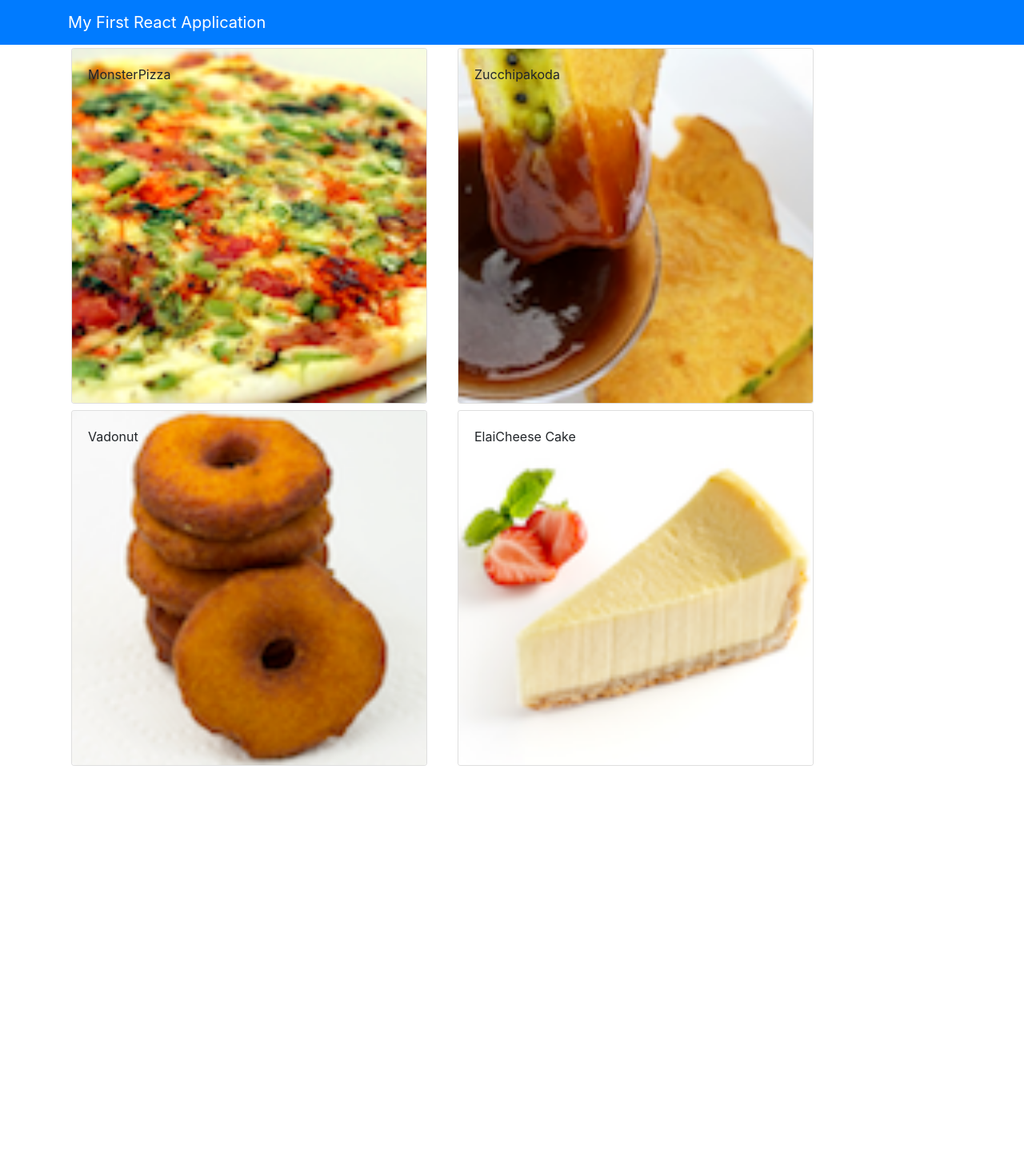
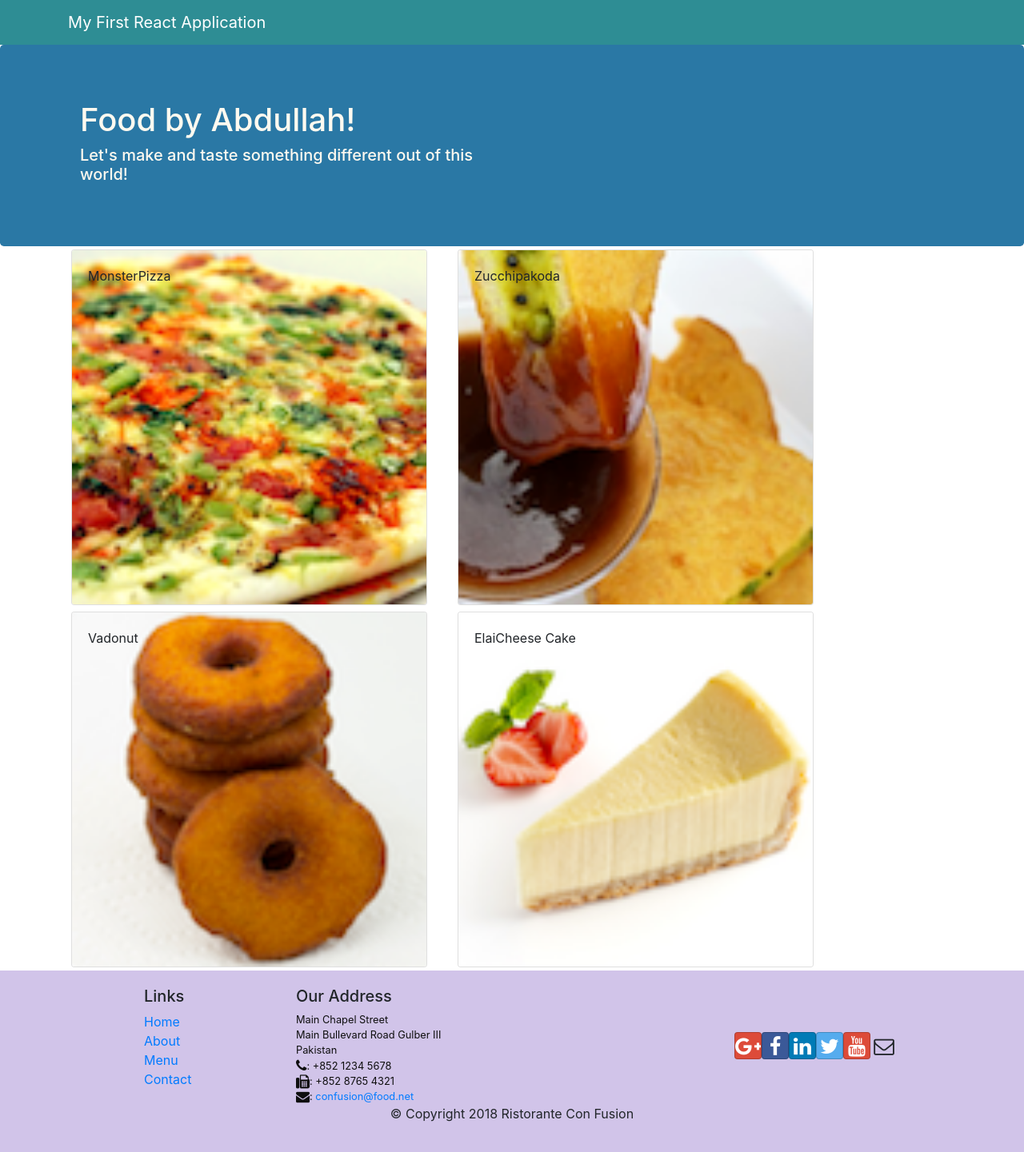
Before and after one commit to mabdullahadeel/react-cookup, a React (Create React App) app: page / in a window 1280 px wide. Shown: the whole page at 80% size. Before the commit the page ends 962 px from the top, so only its background shows below. Built offline with nearby package versions, Linux system fonts and the light colour scheme.

Commit message:
Header & Footer added via separate respective Components

```diff
--- a/package.json
+++ b/package.json
@@ -7,6 +7,8 @@
     "@testing-library/react": "^9.5.0",
     "@testing-library/user-event": "^7.2.1",
     "bootstrap": "^4.5.0",
+    "bootstrap-social": "^5.1.1",
+    "font-awesome": "^4.7.0",
     "react": "^16.13.1",
     "react-dom": "^16.13.1",
     "react-popper": "^2.2.3",
--- a/src/App.css
+++ b/src/App.css
@@ -0,0 +1,33 @@
+.row-header{
+    margin:0px auto;
+    padding:0px auto;
+}
+
+.row-content {
+    margin:0px auto;
+    padding: 50px 0px 50px 0px;
+    border-bottom: 1px ridge;
+    min-height:400px;
+}
+
+.footer{
+    background-color: #D1C4E9;
+    margin:0px auto;
+    padding: 20px 0px 20px 0px;
+}
+.jumbotron {
+    padding:70px 30px 70px 30px;
+    margin:0px auto;
+    background: #2a78a5 ;
+    color:floralwhite;
+}
+
+address{
+    font-size:80%;
+    margin:0px;
+    color:#0f0f0f;
+}
+
+.navbar-dark {
+    background-color: #2e8d94;
+}
--- /dev/null
+++ b/src/components/FooterComponent.js
@@ -0,0 +1,51 @@
+import React from 'react';
+
+
+// Using ES6 sytaxt for the function
+const Footer = (props) => {
+    return (
+        <div className="footer">
+            <div className="container">
+                <div className="row justify-content-center">
+                    <div className="col-4 offset-1 col-sm-2">
+                        <h5>Links</h5>
+                        <ul className="list-unstyled">
+                            <li><a href="#">Home</a></li>
+                            <li><a href="#">About</a></li>
+                            <li><a href="#">Menu</a></li>
+                            <li><a href="contactus.html">Contact</a></li>
+                        </ul>
+                    </div>
+                    <div className="col-7 col-sm-5">
+                        <h5>Our Address</h5>
+                        <address>
+                            Main Chapel Street<br />
+		                    Main Bullevard Road Gulber III<br />
+		                    Pakistan<br />
+                            <i className="fa fa-phone fa-lg"></i>: +852 1234 5678<br />
+                            <i className="fa fa-fax fa-lg"></i>: +852 8765 4321<br />
+                            <i className="fa fa-envelope fa-lg"></i>: <a href="mailto:confusion@food.net">
+                                confusion@food.net</a>
+                        </address>
+                    </div>
+                    <div className="col-12 col-sm-4 align-self-center">
+                        <div className="text-center">
+                            <a className="btn btn-social-icon btn-google" href="http://google.com/+"><i className="fa fa-google-plus"></i></a>
+                            <a className="btn btn-social-icon btn-facebook" href="http://www.facebook.com/profile.php?id="><i className="fa fa-facebook"></i></a>
+                            <a className="btn btn-social-icon btn-linkedin" href="http://www.linkedin.com/in/"><i className="fa fa-linkedin"></i></a>
+                            <a className="btn btn-social-icon btn-twitter" href="http://twitter.com/"><i className="fa fa-twitter"></i></a>
+                            <a className="btn btn-social-icon btn-google" href="http://youtube.com/"><i className="fa fa-youtube"></i></a>
+                            <a className="btn btn-social-icon" href="mailto:"><i className="fa fa-envelope-o"></i></a>
+                        </div>
+                    </div>
+                </div>
+                <div className="row justify-content-center">
+                    <div className="col-auto">
+                        <p>© Copyright 2018 Ristorante Con Fusion</p>
+                    </div>
+                </div>
+            </div>
+        </div>
+    )
+};
+export default Footer;
--- /dev/null
+++ b/src/components/HeaderComponent.js
@@ -0,0 +1,31 @@
+import React, { Component } from 'react';
+// importing react based components from bootstrap that are already made for reuse
+import { Navbar, NavbarBrand, Jumbotron } from 'reactstrap';
+
+class Header extends Component {
+    render() {
+        return (
+            <React.Fragment>
+                {/* Adding the Navbar from the reactstrap based Bootstrap */}
+                < Navbar dark >
+                    <div className="container">
+                        <NavbarBrand href="/">My First React Application</NavbarBrand>
+                    </div>
+                </Navbar >
+
+                <Jumbotron>
+                    <div className='container'>
+                        <div className='row row-header'>
+                            <div className="col-12 col-sm-6">
+                                <h1>Food by Abdullah!</h1>
+                                <h5>Let's make and taste something different out of this world!</h5>
+                            </div>
+                        </div>
+                    </div>
+                </Jumbotron>
+            </React.Fragment>
+        )
+    }
+}
+
+export default Header;
--- a/src/components/MainComponent.js
+++ b/src/components/MainComponent.js
@@ -1,11 +1,10 @@
 import React, { Component } from 'react';
-
-// importing react based components from bootstrap that are already made for reuse
-import { Navbar, NavbarBrand } from 'reactstrap';
 
 // importing components that has been created
 import Menu from './MenuComponent';
 import DishDetail from './DishDetatilComponent';
+import Header from './HeaderComponent';
+import Footer from './FooterComponent';
 
 // imorting dishes information from a separate file in the dihese folder
 import { DISHES } from '../shared/dishes';
@@ -27,15 +26,11 @@
     render() {
         return (
             <div className="App">
-                {/* Adding the Navbar from the reactstrap based Bootstrap */}
-                <Navbar dark color="primary">
-                    <div className="container">
-                        <NavbarBrand href="/">My First React Application</NavbarBrand>
-                    </div>
-                </Navbar>
+                <Header />
                 <Menu dishes={this.state.dishes}
                     onClick={(dishId) => this.onDishSelect(dishId)} />
                 {this.state.selectedDish != null ? < DishDetail dish={this.state.dishes.filter((dish) => dish.id === this.state.selectedDish)[0]} /> : <div></div>}
+                <Footer />
             </div>
         );
     }
--- a/src/index.js
+++ b/src/index.js
@@ -3,6 +3,8 @@
 
 // adding react form of bootstrap
 import 'bootstrap/dist/css/bootstrap.min.css';
+import 'font-awesome/css/font-awesome.min.css';
+import 'bootstrap-social/bootstrap-social.css';
 
 import './index.css';
 import App from './App';
```
Also changed, not shown: 1 other file (tests, documents, lock files or other folders).
